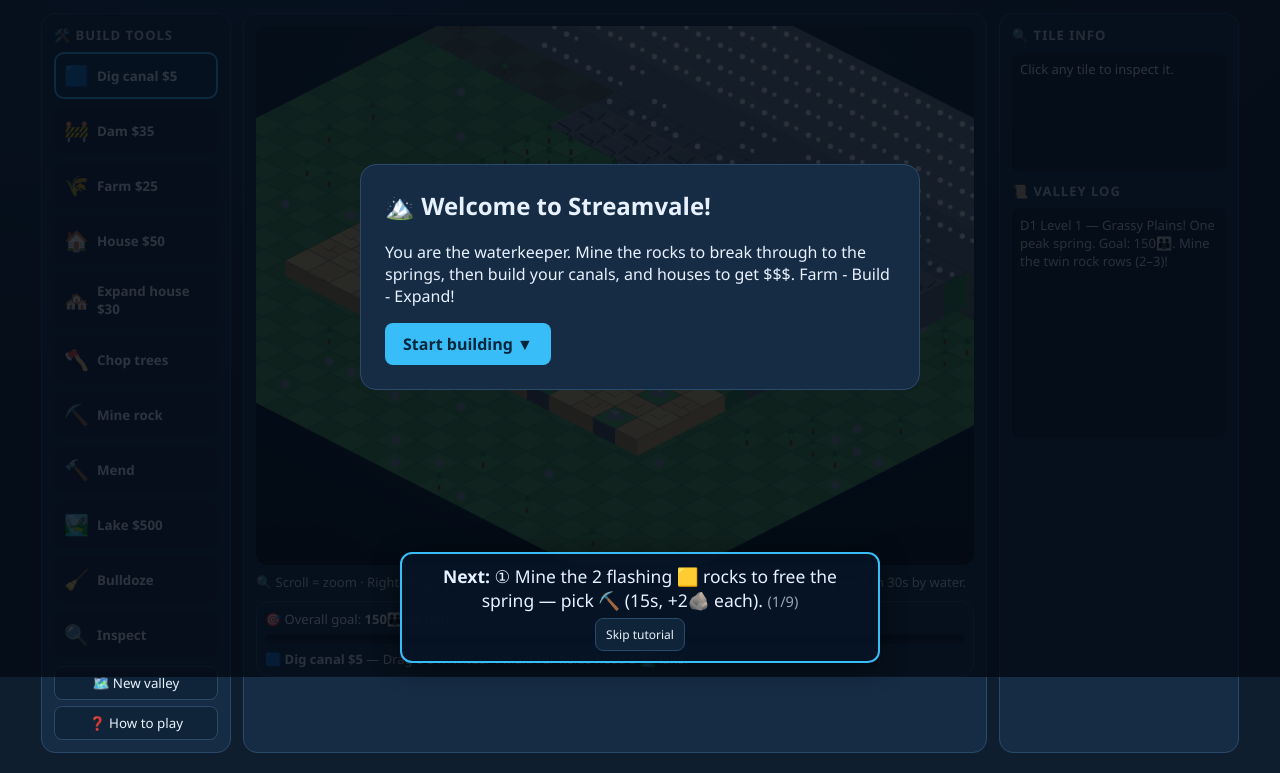
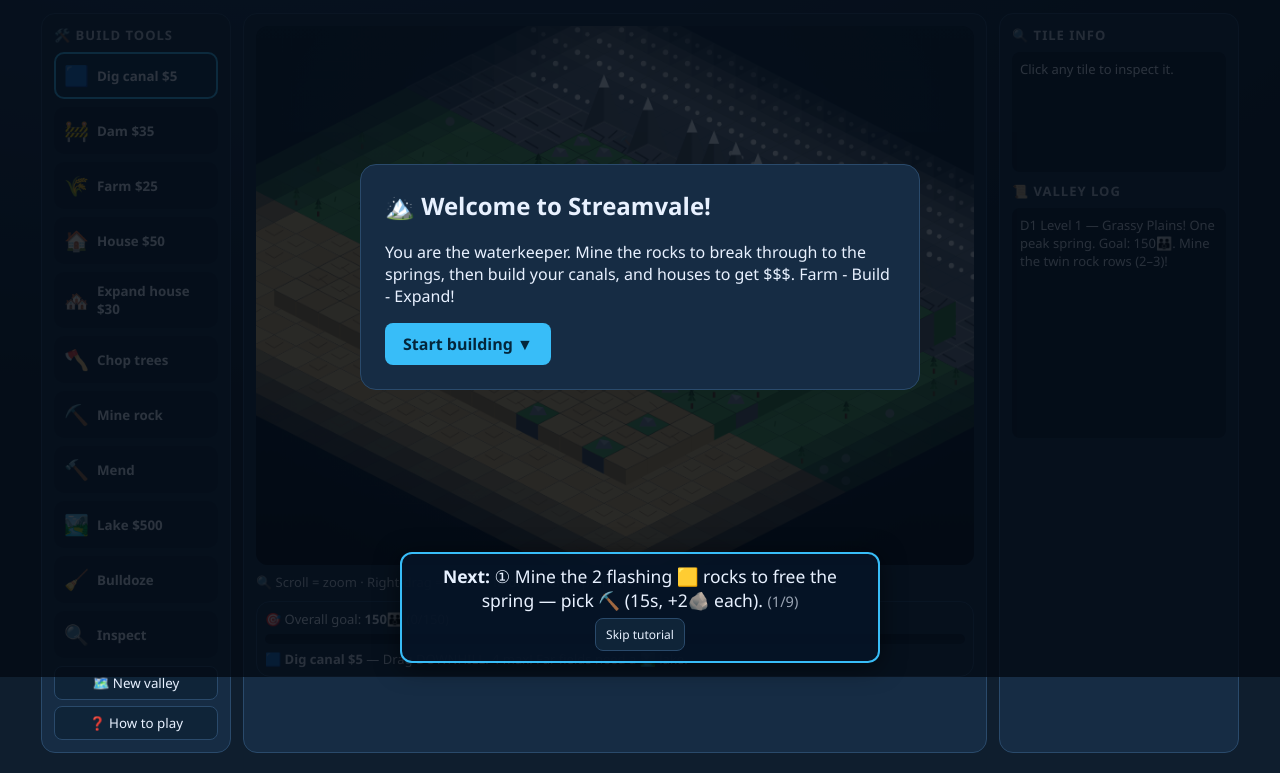
Before and after one commit to hmjenn-cmyk/streamvale, a plain HTML site: page index.html in a window 1280 px wide. Shown: the part 123-896 px from the top of the page. Drawn offline with Linux system fonts and the light colour scheme; animation ran at ten frames a second.

Commit message:
Seamless fading landscape, rotate view, dark pines, 3D peaks, spurting spring

```diff
--- a/index.html
+++ b/index.html
@@ -79,7 +79,7 @@
   <div class="card">
     <div id="canvasHolder"><canvas id="cv" width="800" height="600"></canvas><div id="tut" class="hidden"><span id="tutTxt"></span><br><button id="tutSkip">Skip tutorial</button></div><div id="farmAlert" class="hidden"><span id="farmAlertTxt"></span><br><button id="farmAlertOk">OK — build farms!</button></div><div id="damAlert" class="hidden"><span id="damAlertTxt"></span><br><button id="damAlertOk">OK — build dams!</button></div><div id="mendAlert" class="hidden"><span id="mendAlertTxt"></span><br><button id="mendAlertOk">OK — mend!</button></div></div>
     <div id="toolbar2">
-      <span id="hint" style="font-size:13px;opacity:.85">🔍 Scroll = zoom · Right-drag = pan · 1 farm needs 1👷 + feeds 5👪! Green land only — desert greens in 30s by water.</span>
+      <span id="hint" style="font-size:13px;opacity:.85">🔍 Scroll = zoom · Right-drag = rotate · Middle-drag = pan · 1 farm needs 1👷 + feeds 5👪!</span>
     </div>
     <div class="card goalcard" style="margin-top:10px;padding:8px">
       <div style="font-size:13px">🎯 Overall goal: <b>150👪</b> <span id="goalTxt">(0/150)</span></div>
@@ -108,7 +108,7 @@
 let COLS=16, ROWS=15;
 const cv=document.getElementById('cv'), ctx=cv.getContext('2d');
 let TW=48, TH=24, OX=400, OY=86; // iso diamond layout, recomputed by layoutISO()
-let view={z:1,x:0,y:0}; // camera: zoom + pan offset (screen px)
+let view={z:1,x:0,y:0,rot:0}; // camera: zoom + pan offset (screen px) + rotation
 function layoutISO(){
   const W=cv.width, H=cv.height, span=COLS+ROWS;
   let w=Math.floor(Math.min((W-30)/(span/2),(H-200)/(span/4)));
@@ -119,16 +119,10 @@ function layoutISO(){
   OY=Math.max(46,Math.round((H-gridH)/2));
   clampView();
 }
-function contentBounds(){
-  return {minX:OX-ROWS*TW/2-TW, maxX:OX+COLS*TW/2+TW,
-          minY:OY-TH*2, maxY:OY+(COLS+ROWS-2)*TH/2+TH*2};
-}
+function mapCenter(){return {x:isoCX((COLS-1)/2,(ROWS-1)/2),y:isoCY((COLS-1)/2,(ROWS-1)/2)};}
 function clampView(){
-  const W=cv.width, H=cv.height, M=260, b=contentBounds();
-  let lox=W-b.maxX*view.z-M, hix=M-b.minX*view.z;
-  view.x=Math.min(Math.max(view.x,Math.min(lox,hix)),Math.max(lox,hix));
-  let loy=H-b.maxY*view.z-M, hiy=M-b.minY*view.z;
-  view.y=Math.min(Math.max(view.y,Math.min(loy,hiy)),Math.max(loy,hiy));
+  const mp=150+350*view.z;
+  view.x=Math.min(Math.max(view.x,-mp),mp);view.y=Math.min(Math.max(view.y,-mp),mp);
 }
 function isoCX(x,y){return OX+(x-y)*TW/2;}
 function isoCY(x,y){return OY+(x+y)*TH/2;}
@@ -143,7 +137,7 @@ function drawPine(cx,cy,s,big){
   const tiers=big?3:2;
   for(let i=0;i<tiers;i++){
     const w=(11-i*2.8)*u*(big?1.3:1), ty=cy-(4+i*6.5)*u, hgt=8.5*u, sh=sway*(i+1)*0.35;
-    ctx.fillStyle=i%2?'#2c6e31':'#3a9c44';
+    ctx.fillStyle=i%2?'#1d4d22':'#276b2e';
     ctx.beginPath();ctx.moveTo(cx+sh,ty-hgt);ctx.lineTo(cx-w/2+sh,ty);ctx.lineTo(cx+w/2+sh,ty);ctx.closePath();ctx.fill();
     ctx.fillStyle='rgba(255,255,255,.14)';
     ctx.beginPath();ctx.moveTo(cx+sh,ty-hgt);ctx.lineTo(cx+sh,ty);ctx.lineTo(cx+w*0.18+sh,ty);ctx.closePath();ctx.fill();
@@ -278,7 +272,7 @@ function regrowTrees(){
   if(n>0)log(`🌱 ${n} new tree${n>1?'s':''} sprouted on empty grass.`);
 }
 function newMap(){
-  COLS=16;ROWS=15;view={z:1,x:0,y:0};layoutISO();
+  COLS=16;ROWS=15;view={z:1,x:0,y:0,rot:0};layoutISO();
   grid=[];
   for(let y=0;y<ROWS;y++){let row=[];for(let x=0;x<COLS;x++)row.push(blankTile(genBase(x,y)));grid.push(row);}
   // single spring: peak centre
@@ -697,14 +691,21 @@ function draw(){
     gl.addColorStop(0,'rgba(70,130,180,.15)');gl.addColorStop(1,'rgba(70,130,180,0)');
     ctx.fillStyle=gl;ctx.fillRect(0,0,cv.width,cv.height);
   }
-  ctx.save();ctx.translate(view.x,view.y);ctx.scale(view.z,view.z);
-  // decorative surround: unmarked grass + mountains (no interaction, no black gaps)
+  ctx.save();
+  const mc0=mapCenter();
+  ctx.translate(cv.width/2+view.x,cv.height/2+view.y);ctx.rotate(view.rot);ctx.scale(view.z,view.z);ctx.translate(-mc0.x,-mc0.y);
+  // decorative surround: seamless band continuation + distance fade (no interaction)
   {
     const M=7;
     for(let gy=-M;gy<ROWS+M;gy++)for(let gx=-M;gx<COLS+M;gx++){
       if(gx>=0&&gx<COLS&&gy>=0&&gy<ROWS)continue;
-      const cx=isoCX(gx,gy), cy=isoCY(gx,gy), h1=hash2(gx*2+7,gy*3+1);
-      if(gy<0){ // far mountains
+      const dxo=gx<0?-gx:gx>=COLS?gx-COLS+1:0, dyo=gy<0?-gy:gy>=ROWS?gy-ROWS+1:0;
+      const dd=Math.max(dxo,dyo), fade=dd<=3?1:dd>=7?0:1-(dd-3)/4;
+      if(fade<=0)continue;
+      ctx.save();ctx.globalAlpha=fade;
+      const cx=isoCX(gx,gy), cy=isoCY(gx,gy), h1=hash2(gx*2+7,gy*3+1), checker=((gx+gy)%2===0);
+      const snowy=level===2;
+      if(gy<0){ // far mountains (misty with distance)
         const tall=gy<-2, dep=TH*(tall?2.4:1.8);
         ctx.fillStyle='#3d454f';ctx.beginPath();
         ctx.moveTo(cx-TW/2,cy);ctx.lineTo(cx,cy+TH/2);ctx.lineTo(cx,cy+TH/2+dep);ctx.lineTo(cx-TW/2,cy+dep);ctx.closePath();ctx.fill();
@@ -712,15 +713,29 @@ function draw(){
         ctx.moveTo(cx+TW/2,cy);ctx.lineTo(cx,cy+TH/2);ctx.lineTo(cx,cy+TH/2+dep);ctx.lineTo(cx+TW/2,cy+dep);ctx.closePath();ctx.fill();
         diaFill(cx,cy,TW,TH,tall?'#6a7683':'#5d6b7d');
         if(tall||h1<0.6){ctx.fillStyle='rgba(255,255,255,.8)';ctx.beginPath();ctx.arc(cx-5,cy-2,3,0,7);ctx.fill();ctx.beginPath();ctx.arc(cx+6,cy+3,2.4,0,7);ctx.fill();}
-      } else if(gy<2){ // mountain feet
-        diaFill(cx,cy,TW,TH,((gx+gy)%2===0)?'#5a6b5a':'#526152');
-        if(h1<0.12)drawPine(cx,cy+1,TW*0.34,false);
-      } else { // wild grass (snowy on L2)
-        const snowy=level===2;
-        diaFill(cx,cy,TW,TH,snowy?(((gx+gy)%2===0)?'#e9eef6':'#dde5f0'):(((gx+gy)%2===0)?'#4e9454':'#478a4c'));
-        if(!snowy&&h1<0.07)drawPine(cx,cy+1,TW*0.36,false);
-        else if(!snowy&&h1<0.16){ctx.fillStyle='#7d8794';ctx.beginPath();ctx.arc(cx,cy,5,0,7);ctx.fill();}
+      } else if(gy<=2){ // barrier/crag continuation: identical grey rock
+        diaFill(cx,cy,TW,TH,checker?'#6e7683':'#656d7a');
+        ctx.strokeStyle='rgba(20,24,32,.55)';ctx.lineWidth=1.5;
+        ctx.beginPath();ctx.moveTo(cx-TW*0.3,cy-TH*0.15);ctx.lineTo(cx,cy+TH*0.2);ctx.stroke();
+        ctx.strokeStyle='rgba(255,255,255,.25)';ctx.lineWidth=1.5;
+        ctx.beginPath();ctx.moveTo(cx-TW/2,cy);ctx.lineTo(cx,cy-TH/2);ctx.lineTo(cx+TW/2,cy);ctx.stroke();
+      } else if(gy>=ROWS-4){ // desert continuation
+        diaFill(cx,cy,TW,TH,checker?'#d9b77c':'#cfa96f');
+        ctx.strokeStyle='rgba(120,85,40,.55)';ctx.lineWidth=1;
+        if(h1<0.5){ctx.beginPath();ctx.moveTo(cx-10,cy-4);ctx.lineTo(cx,cy+2);ctx.lineTo(cx+10,cy-4);ctx.stroke();}
+      } else { // meadow continuation (identical palette)
+        diaFill(cx,cy,TW,TH,snowy?(checker?'#e9eef6':'#dde5f0'):(checker?'#57a35e':'#4f9c55'));
+        if(snowy){
+          ctx.fillStyle='rgba(150,180,220,.55)';
+          if(h1<0.4){ctx.beginPath();ctx.arc(cx-8,cy-2,2.2,0,7);ctx.fill();}
+        } else {
+          if(h1<0.07)drawPine(cx,cy+1,TW*0.36,false);
+          else if(h1<0.16){ctx.fillStyle='#7d8794';ctx.beginPath();ctx.arc(cx,cy,5,0,7);ctx.fill();}
+          else if(h1<0.3){ctx.strokeStyle='rgba(30,90,40,.6)';ctx.lineWidth=1.5;
+            ctx.beginPath();ctx.moveTo(cx-6,cy+2);ctx.lineTo(cx-5,cy-4);ctx.stroke();}
+        }
       }
+      ctx.restore();
     }
   }
   // painter's order: back (small x+y) to front
@@ -747,7 +762,15 @@ function draw(){
       ctx.fillStyle='rgba(255,255,255,.75)';
       if(hash2(x,y)<0.5){ctx.beginPath();ctx.arc(cx-6,cy-2,3.2,0,7);ctx.fill();}
       if(hash2(x*2+3,y*5+1)<0.4){ctx.beginPath();ctx.arc(cx+8,cy+3,2.6,0,7);ctx.fill();}
-    } else if((y===1||y===2)&&t.base==='rock'){
+      if(t.base==='rock'){ // 3D peak with snow cap
+        const pkH=TH*2.1, apx=cx, apy=cy-TH/2-pkH;
+        ctx.fillStyle='#4a525c';
+        ctx.beginPath();ctx.moveTo(cx-TW/2,cy);ctx.lineTo(cx,cy+TH/2);ctx.lineTo(apx,apy);ctx.closePath();ctx.fill();
+        ctx.fillStyle='#5d6874';
+        ctx.beginPath();ctx.moveTo(cx+TW/2,cy);ctx.lineTo(cx,cy+TH/2);ctx.lineTo(apx,apy);ctx.closePath();ctx.fill();
+        ctx.fillStyle='#eef4fa';
+        ctx.beginPath();ctx.moveTo(apx,apy);ctx.lineTo(apx-TW*0.12,apy+pkH*0.28);ctx.lineTo(apx+TW*0.12,apy+pkH*0.28);ctx.closePath();ctx.fill();
+      }
       diaFill(cx,cy,TW,TH,checker?'#6e7683':'#656d7a'); // twin barrier: grey cracked rock
       ctx.strokeStyle='rgba(20,24,32,.55)';ctx.lineWidth=1.5;
       ctx.beginPath();ctx.moveTo(cx-TW*0.3,cy-TH*0.15);ctx.lineTo(cx,cy+TH*0.2);ctx.lineTo(cx-TW*0.1,cy+TH*0.4);ctx.stroke();
@@ -765,7 +788,7 @@ function draw(){
       ctx.moveTo(cx-br*0.5,cy-br*0.9);ctx.lineTo(cx+br*0.6,cy-br*0.7);ctx.lineTo(cx,cy-br*0.2);ctx.closePath();ctx.fill();
       if(t.job)jobOverlay(cx,cy,t,'⛏️','#fbbf24');
     } else if(t.base==='tree'){
-      diaFill(cx,cy,TW,TH,grassFill(x,y));
+      diaFill(cx,cy,TW,TH,y===0?'#5d6b7d':grassFill(x,y));
       drawPine(cx,cy+2,TW*(t.bigTree?0.66:0.4),t.bigTree);
       if(t.job)jobOverlay(cx,cy,t,'🪓','#4ade80');
     } else if(t.base==='desert'){
@@ -796,11 +819,21 @@ function draw(){
       for(let i=0;i<crew;i++)ctx.fillText('👷',cx+offs[i][0]*(TW/50),cy+offs[i][1]+wob2);
     }
     if(t.base==='source'){
-      ctx.font='14px serif';ctx.textAlign='center';ctx.textBaseline='middle';
-      ctx.fillText('⛰️',cx,cy-2);
-      ctx.font='10px serif';ctx.fillText('❄️',cx+11,cy-11);
-      ctx.fillStyle='rgba(255,255,255,'+(0.35+0.2*Math.sin(flowPhase*2+x))+')';
-      ctx.beginPath();ctx.ellipse(cx,cy+6,TW*0.2,2.5,0,0,7);ctx.fill();
+      // spring: water spurting from a rocky mound
+      ctx.fillStyle='#6a7683';ctx.beginPath();ctx.ellipse(cx,cy+2,TW*0.3,TH*0.28,0,0,7);ctx.fill();
+      ctx.fillStyle='#7d8694';ctx.beginPath();ctx.ellipse(cx-3,cy,TW*0.18,TH*0.16,0,0,7);ctx.fill();
+      const spH=TH*1.4;
+      ctx.strokeStyle='rgba(150,210,250,.9)';ctx.lineWidth=3;ctx.lineCap='round';
+      ctx.setLineDash([6,5]);ctx.lineDashOffset=-flowPhase*40;
+      for(let i=-1;i<=1;i++){
+        ctx.beginPath();ctx.moveTo(cx+i*6,cy-2);
+        ctx.quadraticCurveTo(cx+i*9,cy-spH*0.6,cx+i*5+Math.sin(flowPhase*4+i)*3,cy-spH);
+        ctx.stroke();
+      }
+      ctx.setLineDash([]);
+      ctx.fillStyle='rgba(255,255,255,.9)';
+      ctx.beginPath();ctx.ellipse(cx,cy-spH,10,4,0,0,7);ctx.fill();
+      for(let i=0;i<3;i++){const da=flowPhase*3+i*2.1;ctx.beginPath();ctx.arc(cx+Math.sin(da)*12,cy-spH*0.6+Math.cos(da*1.3)*4,1.8,0,7);ctx.fill();}
       pill(cx,cy-TH/2-11,`spring 0/${MAX_REACH}`,9);
     }
 
@@ -1010,14 +1043,19 @@ function posToTile(e){
   const r=cv.getBoundingClientRect();
   const cx=(e.touches&&e.touches[0]?e.touches[0].clientX:e.clientX), cy=(e.touches&&e.touches[0]?e.touches[0].clientY:e.clientY);
   const px=(cx-r.left)/r.width*cv.width, py=(cy-r.top)/r.height*cv.height;
-  const wx=(px-view.x)/view.z, wy=(py-view.y)/view.z; // into world space
+  // screen -> world (un-rotate about map centre, un-zoom) -> iso tile
+  const mc=mapCenter();
+  const sx0=(px-cv.width/2-view.x)/view.z, sy0=(py-cv.height/2-view.y)/view.z;
+  const cos=Math.cos(-view.rot), sin=Math.sin(-view.rot);
+  const wx=sx0*cos-sy0*sin+mc.x, wy=sx0*sin+sy0*cos+mc.y;
   const dx=wx-OX, dy=wy-OY;
   const fx=(dx/(TW/2)+dy/(TH/2))/2, fy=(dy/(TH/2)-dx/(TW/2))/2;
   if(fx<0||fy<0||fx>=COLS||fy>=ROWS)return null; // decorative surround: not playable
   return {x:Math.floor(fx),y:Math.floor(fy)};
 }
-cv.addEventListener('pointerdown',e=>{if(e.button===2)return;isDown=true;lastHit='';try{cv.setPointerCapture(e.pointerId);}catch(_){}const pt=posToTile(e);if(!pt)return;tryBuild(pt.x,pt.y,false);});
+cv.addEventListener('pointerdown',e=>{if(e.button===2||e.button===1)return;isDown=true;lastHit='';try{cv.setPointerCapture(e.pointerId);}catch(_){}const pt=posToTile(e);if(!pt)return;tryBuild(pt.x,pt.y,false);});
 cv.addEventListener('pointermove',e=>{
+  if(rotating){view.rot+=(e.clientX-rotLX)*0.005;rotLX=e.clientX;return;}
   if(panning){const r=cv.getBoundingClientRect(),k=cv.width/r.width;view.x+=(e.clientX-panLX)*k;view.y+=(e.clientY-panLY)*k;panLX=e.clientX;panLY=e.clientY;clampView();return;}
   // 🌙 night warding: wave over a beast's tile 15× to chase it off (saves the building)
   if(nightLeft>0){
@@ -1038,19 +1076,14 @@ cv.addEventListener('pointermove',e=>{
     }
   }
   if(!isDown)return;if(tool!=='canal'&&tool!=='bulldoze'&&tool!=='chop'&&tool!=='mine')return;const pt2=posToTile(e);if(!pt2)return;tryBuild(pt2.x,pt2.y,true);});
-window.addEventListener('pointerup',()=>{isDown=false;lastHit='';panning=false;});
+window.addEventListener('pointerup',()=>{isDown=false;lastHit='';panning=false;rotating=false;});
 cv.addEventListener('click',e=>{const pt=posToTile(e);if(!pt)return;selected={x:pt.x,y:pt.y};renderInfo();});
 // right-drag pans, wheel zooms
-let panning=false, panLX=0, panLY=0;
+let panning=false, panLX=0, panLY=0, rotating=false, rotLX=0;
 cv.addEventListener('contextmenu',e=>e.preventDefault());
-cv.addEventListener('pointerdown',e=>{if(e.button!==2||panning)return;panning=true;panLX=e.clientX;panLY=e.clientY;try{cv.setPointerCapture(e.pointerId);}catch(_){}});
+cv.addEventListener('pointerdown',e=>{if(e.button===2&&!rotating){rotating=true;rotLX=e.clientX;try{cv.setPointerCapture(e.pointerId);}catch(_){}return;}if(e.button===1&&!panning){panning=true;panLX=e.clientX;panLY=e.clientY;try{cv.setPointerCapture(e.pointerId);}catch(_){}}});
 cv.addEventListener('wheel',e=>{e.preventDefault();
-  const r=cv.getBoundingClientRect();
-  const mx=(e.clientX-r.left)/r.width*cv.width, my=(e.clientY-r.top)/r.height*cv.height;
-  const old=view.z;
   view.z=Math.min(3,Math.max(0.45,view.z*(e.deltaY<0?1.12:1/1.12)));
-  const k=view.z/old;
-  view.x=mx-(mx-view.x)*k; view.y=my-(my-view.y)*k;
   clampView();
 },{passive:false});
 
```
